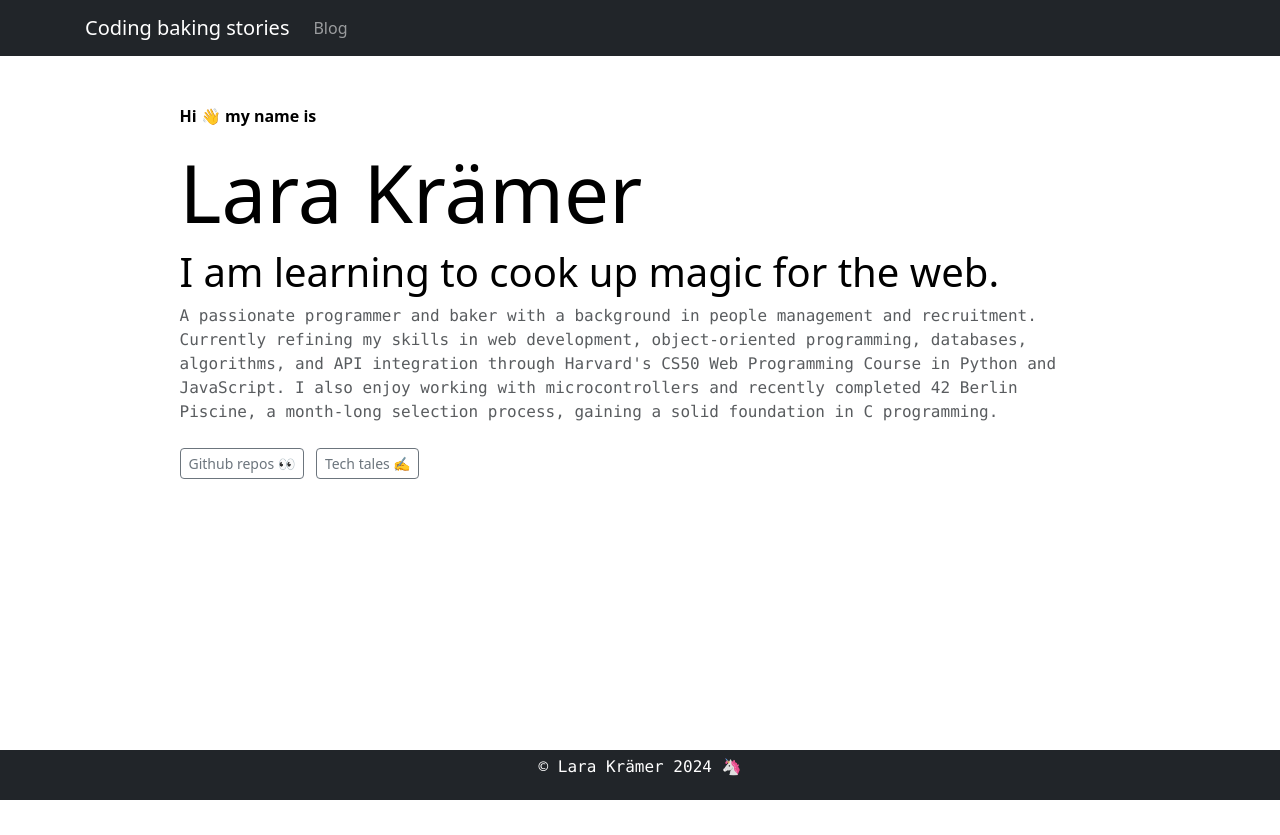
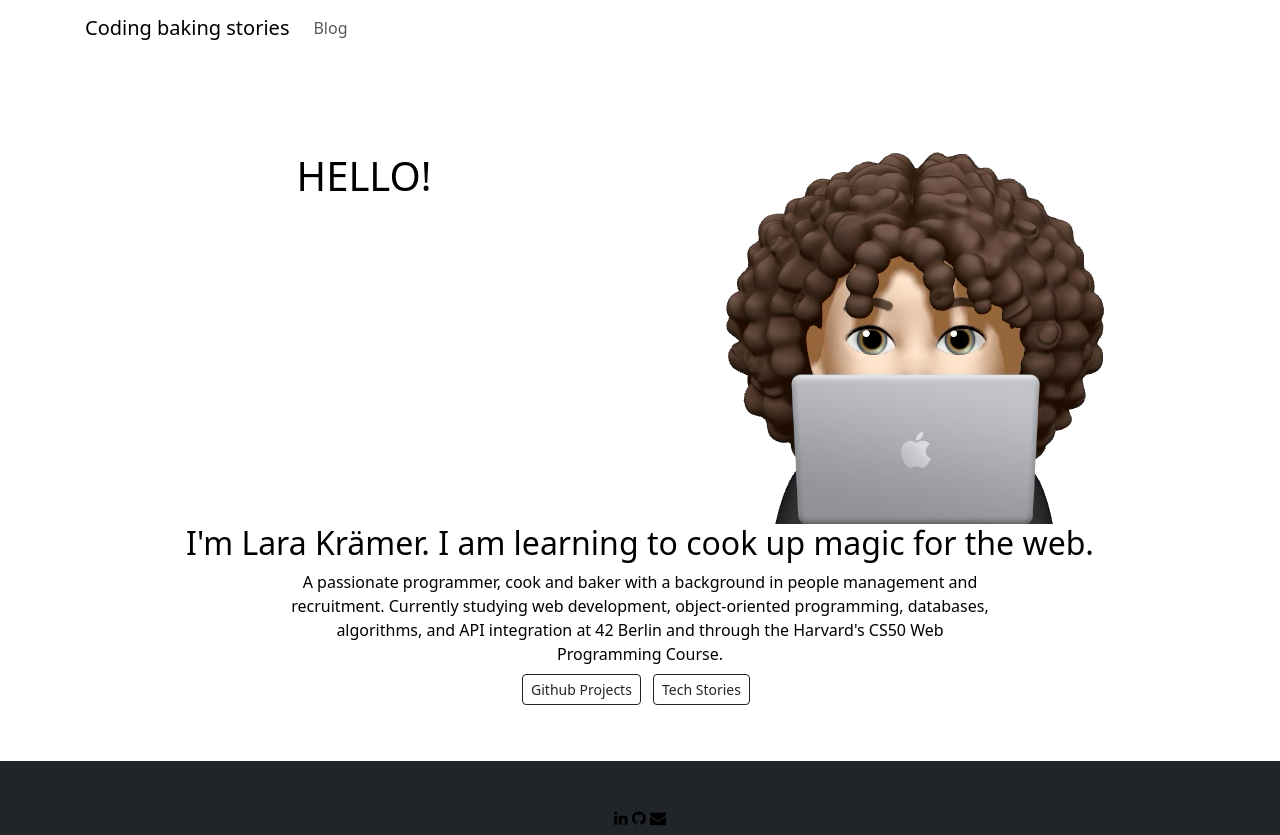
Before and after one commit to LaraKraemer/portfolio-blog, a Django app: page / in a window 1280 px wide. Before the commit the page ends 800 px from the top, so only its background shows below. Run offline with Django 3.2, Linux system fonts and the light colour scheme; some libraries are stand-ins or nearby versions.

Commit message:
style: Change fontend styling

```diff
--- a/personal_blog/templates/personal_blog/base.html
+++ b/personal_blog/templates/personal_blog/base.html
@@ -5,13 +5,12 @@
         <meta charset="UTF-8">
         <meta name="viewport" content="width=device-width, initial-scale=1.0">
         <title>Coding baking stories</title>
+        <link href="https://maxcdn.bootstrapcdn.com/font-awesome/4.4.0/css/font-awesome.min.css" rel="stylesheet"/>
         <link href="https://cdn.jsdelivr.net/npm/bootstrap@5.3.3/dist/css/bootstrap.min.css" rel="stylesheet" integrity="sha384-QWTKZyjpPEjISv5WaRU9OFeRpok6YctnYmDr5pNlyT2bRjXh0JMhjY6hW+ALEwIH" crossorigin="anonymous">
         <link rel="stylesheet" href="{% static 'myglobal.css' %}">
-        <link href="https://fonts.googleapis.com/css2?family=IBM+Plex+Mono:ital,wght@0,100;0,200;0,300;0,400;0,500;0,600;0,700;1,100;1,200;1,300;1,400;1,500;1,600;1,700&display=swap" rel="stylesheet">
-
     </head>
     <body>
-         <nav class="navbar navbar-expand-lg navbar-dark bg-dark">
+         <nav class="navbar navbar-expand-lg">
              <div class="container">
                 <a class="navbar-brand" href="{% url 'portfolio' %}">Coding baking stories</a>
                     <button class="navbar-toggler collapsed" type="button" data-bs-toggle="collapse" data-bs-target="#navbarNav" aria-controls="#navbarNav" aria-expanded="false" aria-label="Toggle navigation">
@@ -33,8 +32,13 @@
                 {% block content %}
                 {% endblock %}
     </main>
-     <footer class="text-center text-white fw-light font-monospace">
-        <p class="container">© Lara Krämer {% now "Y" %} 🦄</p>
+     <footer class="footer">
+                <div class="container text-center">
+                    <p>© Lara Krämer {% now "Y" %} </p>
+                    <a href="https://www.linkedin.com/in/lara-kraemer/"><i class="fa fa-linkedin"></i></a>
+                    <a href="https://github.com/LaraKraemer"><i class="fa fa-github"></i></a>
+                    <a href="mailto:lara.softwareengineer@gmail.com"><i class="fa fa-envelope"></i></a>
+                </div>
     </footer>
     <!-- Bootstrap JS -->
        <script src="https://cdn.jsdelivr.net/npm/bootstrap@5.3.3/dist/js/bootstrap.bundle.min.js" integrity="sha384-YvpcrYf0tY3lHB60NNkmXc5s9fDVZLESaAA55NDzOxhy9GkcIdslK1eN7N6jIeHz" crossorigin="anonymous"></script>
--- a/personal_blog/templates/personal_blog/portfolio.html
+++ b/personal_blog/templates/personal_blog/portfolio.html
@@ -3,25 +3,26 @@
 
 {% block content %}
 <div class="py-5">
-    <div class="slides">
-        <div class="row justify-content-center text-black text-left">
-            <div class="col-10">
-                <p class="fs-7 fw-bolder">Hi 👋 my name is</p>
-                <h1 class="display-1">Lara Krämer</h1>
-                <h1 class="fw-lighter">I am learning to cook up magic for the web.</h1>
-                    <p class="text-muted fw-light font-monospace">
-                    A passionate programmer and baker with a background in people management and recruitment.
-                    Currently refining my skills in web development, object-oriented programming, databases,
-                    algorithms, and API integration through Harvard's CS50 Web Programming Course in Python and
-                    JavaScript. I also enjoy working with microcontrollers and recently completed 42 Berlin Piscine,
-                    a month-long selection process, gaining a solid foundation in C programming.
-                    </p>
+    <div class="slides container">
+        <div class="row justify-content-center text-black text-center">
+            <div class="col-md-6 text-center mt-5">
+                <h1>HELLO!</h1>
+            </div>
+            <div class="col-md-6 justify-content-center">
+                <img src="{% static 'lara_icon.png' %}" alt="Lara" class="img-fluid">
+            </div>
             <div>
-                    <a href="https://github.com/LaraKraemer" role="button" class="btn btn-outline-secondary btn-sm mr-1">Github repos 👀</a>
-                    <a href="{% url 'post_list' %}" role="button" class="btn btn-outline-secondary btn-sm m-2">Tech tales ✍️</a>
+                <h2>I'm Lara Krämer. I am learning to cook up magic for the web.</h2>
+                <p style="max-width: 700px; margin: 0 auto;">
+                A passionate programmer, cook and baker with a background in people management and recruitment.
+                Currently studying web development, object-oriented programming, databases,
+                algorithms, and API integration at 42 Berlin and through the Harvard's CS50 Web Programming Course.
+                </p>
+                <a href="https://github.com/LaraKraemer" role="button" class="btn btn-outline-dark btn-sm mr-1">Github Projects</a>
+                <a href="{% url 'post_list' %}" role="button" class="btn btn-outline-dark btn-sm m-2">Tech Stories</a>
             </div>
         </div>
     </div>
 </div>
-</div>
+
 {% endblock %}
--- a/personal_blog/templates/personal_blog/post_detail.html
+++ b/personal_blog/templates/personal_blog/post_detail.html
@@ -15,9 +15,9 @@
                     {{ post.published_date }}
                 </time>
             {% endif %}
-            <h2 class="fs-7 fw-bolder mt-4">{{ post.title }}</h2>
-            <p class="fw-lighter">{{ post.content|safe }}</p>
-            <a href="{% url 'post_list' %}" role="button" class="btn btn-outline-secondary btn-sm m-2">Return️</a>
+            <h2>{{ post.title }}</h2>
+            <p>{{ post.content|safe }}</p>
+            <a href="{% url 'post_list' %}" role="button" class="btn btn-outline-dark btn-sm m-2">Return️</a>
         </div>
     </div>
 {% endblock %}
--- a/personal_blog/templates/personal_blog/post_edit.html
+++ b/personal_blog/templates/personal_blog/post_edit.html
@@ -5,6 +5,6 @@
     <form method="POST" class="post-form">{% csrf_token %}
         {{ form.media }}
         {{ form.as_p }}
-        <button type="submit" class="save btn btn-secondary">Save</button>
+        <button type="submit" class="save btn btn-dark">Save</button>
     </form>
 {% endblock %}
--- a/personal_blog/templates/personal_blog/post_list.html
+++ b/personal_blog/templates/personal_blog/post_list.html
@@ -11,7 +11,7 @@
                                     {{ post.published_date }}
                                 </time>
                                 <h4><a href="{% url 'post_detail' pk=post.pk %}">{{ post.title }}</a></h4>
-                                <a href="{% url 'post_detail' pk=post.pk %}" class=" btn btn-outline-secondary btn-sm">Read More</a>
+                                <a href="{% url 'post_detail' pk=post.pk %}" class=" btn btn-outline-dark btn-sm">Read More</a>
                          </div>
                     </div>
                 {% endfor %}
```
Also changed, not shown: personal_blog/static/myglobal.css (+107 -11 lines), requirements.txt (deleted, +0 -13 lines), personal_blog/static/lara_icon.png (added).
